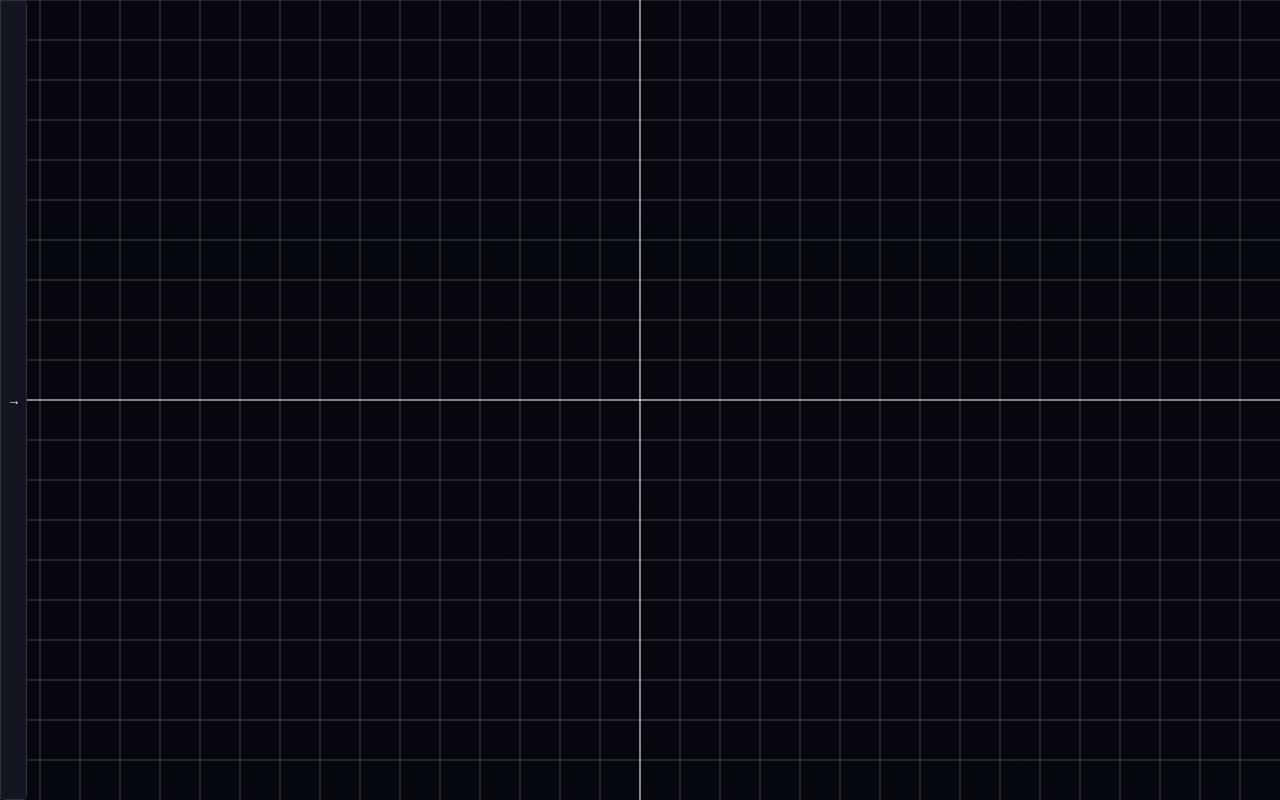
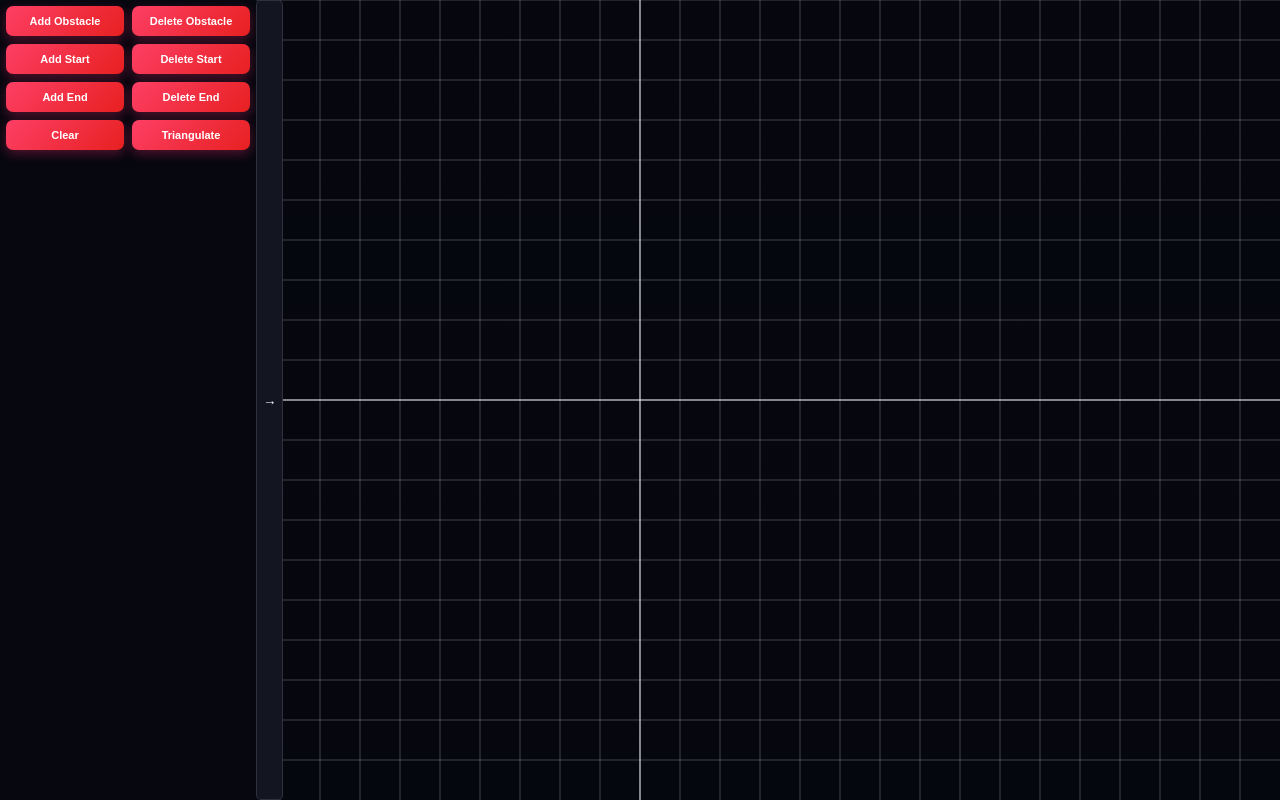
Before and after one commit to ORBWARRIOR/PolyNav, a website built with Vite: page frontend/index.html in a window 1280 px wide. Built offline with nearby package versions, Linux system fonts and the light colour scheme; what @wailsio/runtime would draw is missing.

Commit message:
Add a clear button Open the sidebar by default

```diff
--- a/frontend/index.html
+++ b/frontend/index.html
@@ -10,7 +10,7 @@
 
 <body>
 
-<div id="sidebar" class="sidebar">
+<div id="sidebar" class="sidebar open">
     <div id="menu-btns">
         <button class="btn" id="add-obstacle">Add Obstacle</button>
         <button class="btn" id="delete-obstacle">Delete Obstacle</button>
@@ -18,6 +18,7 @@
         <button class="btn" id="delete-start">Delete Start</button>
         <button class="btn" id="add-end">Add End</button>
         <button class="btn" id="delete-end">Delete End</button>
+        <button class="btn" id="clear">Clear</button>
         <button class="btn" id="triangulate">Triangulate</button>
     </div>
 </div>
```
